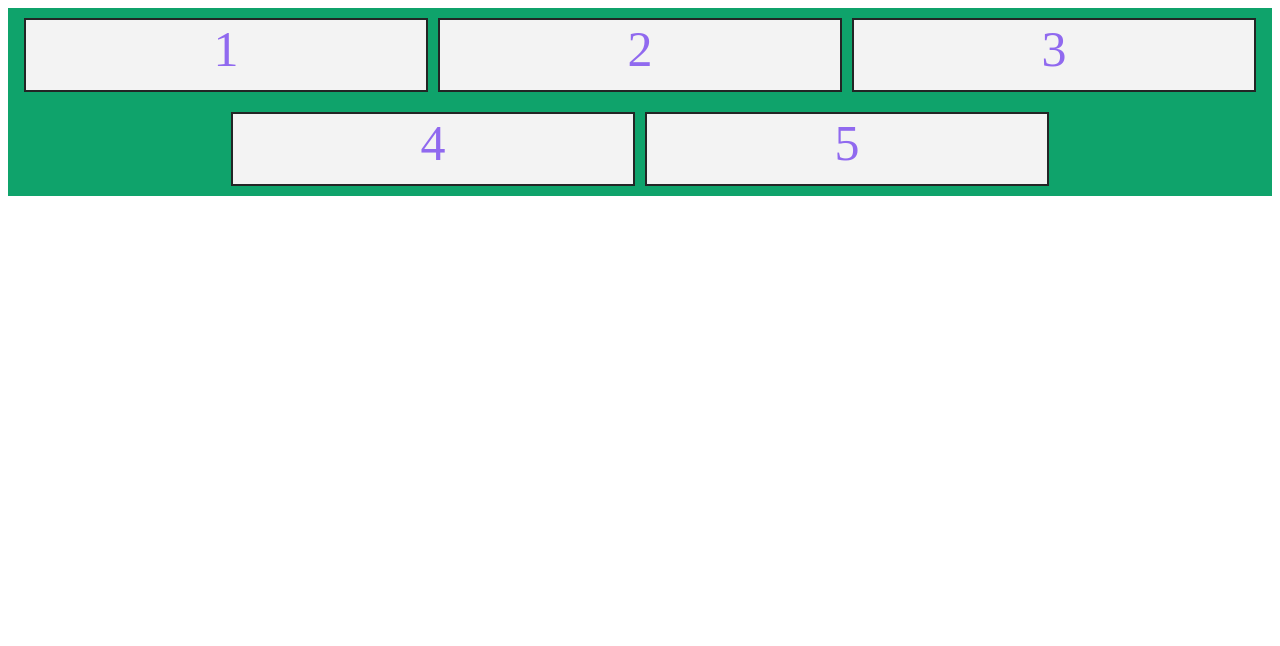
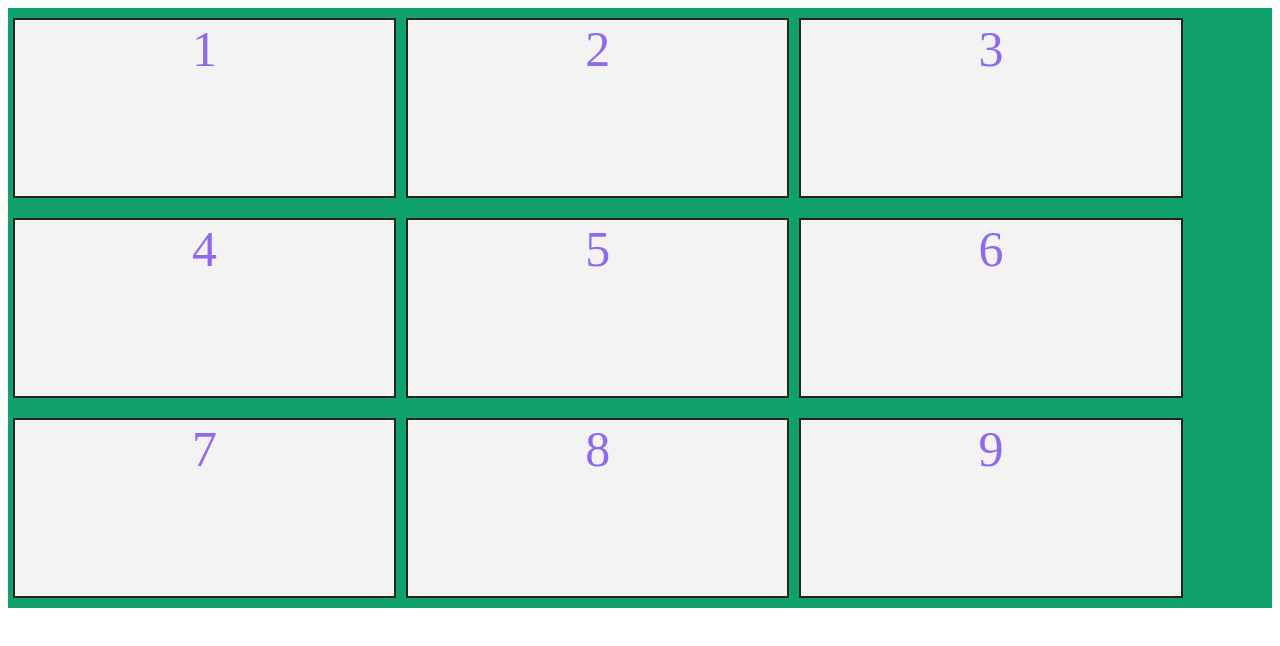
Before and after one commit to yahsz/trybe-exercicios, a plain HTML site: page html/index.html in a window 1280 px wide. Drawn offline with Linux system fonts and the light colour scheme.

Commit message:
align-content

```diff
--- a/html/index.html
+++ b/html/index.html
@@ -3,25 +3,25 @@
   <head>
     <meta charset="UTF-8">
     <meta name="viewport" content="width=device-width, initial-scale=1.0">
-    <title>Flexbox - Flex Flow</title>
+    <title>Flexbox - Align Content</title>
     <style>
       .box {
         color: #9069EF;
         background-color: rgb(243, 243, 243);
         border: 2px solid #232525;
         font-size: 50px;
-        min-height: 70px;
+        min-height: 60px;
         margin: 10px 5px;
         text-align: center;
-        width: 400px;
+        width: 30%;
       }
 
       .box-container {
+        align-content: safe;
         background-color: #0fa36b;
         display: flex;
-        flex-flow: row wrap;
-        justify-content: center;
-        align-items: flex-start;
+        flex-wrap: wrap;
+        height: 600px;
       }
     </style>
 
@@ -33,6 +33,10 @@
       <div class="box">3</div>
       <div class="box">4</div>
       <div class="box">5</div>
+      <div class="box">6</div>
+      <div class="box">7</div>
+      <div class="box">8</div>
+      <div class="box">9</div>
     </div>
   </body>
 </html>
```
